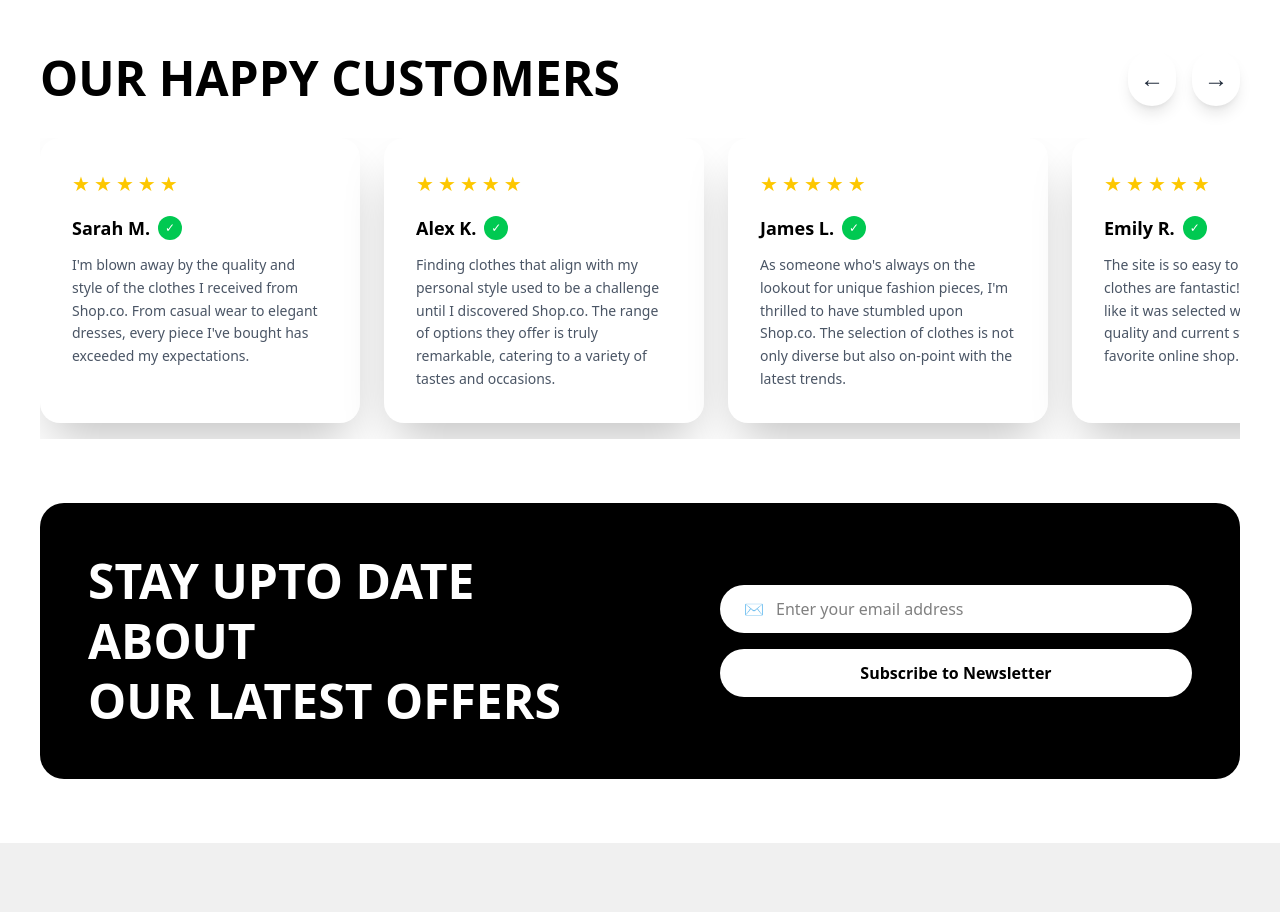
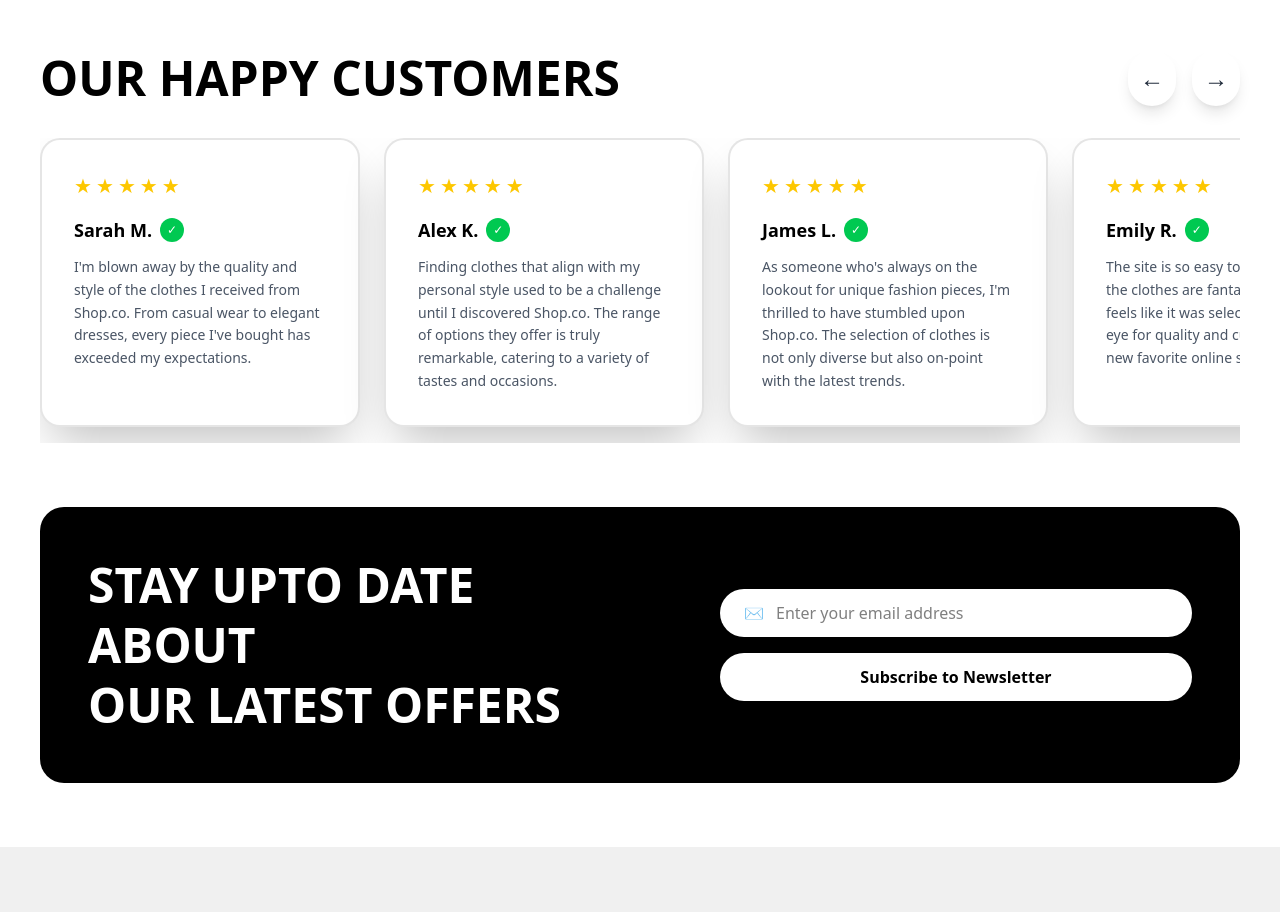
Before and after one commit to TalibBaig7/E-commmerce, a React (Vite) app: page / in a window 1280 px wide. Shown: the part 3220-4132 px from the top of the page. Built offline with nearby package versions, Linux system fonts and the light colour scheme.

Commit message:
Horizontal scrolling fixed

```diff
--- a/src/TestimonialsSection.jsx
+++ b/src/TestimonialsSection.jsx
@@ -104,7 +104,7 @@ function TestimonialsSection() {
         {testimonials.map((item, index) => (
           <div
             key={index}
-            className="bg-white border-black/10 rounded-[20px] shrink-0 p-6 md:p-8 shadow-2xl border-0"
+            className="bg-white border-black/10 rounded-[20px] shrink-0 p-6 md:p-8 shadow-2xl border-2"
             style={{
               width: "320px",
               minWidth: "320px",
--- a/src/index.css
+++ b/src/index.css
@@ -1 +1,5 @@
 @import "tailwindcss";
+
+html, body {
+  overflow-x: hidden;
+}
```
